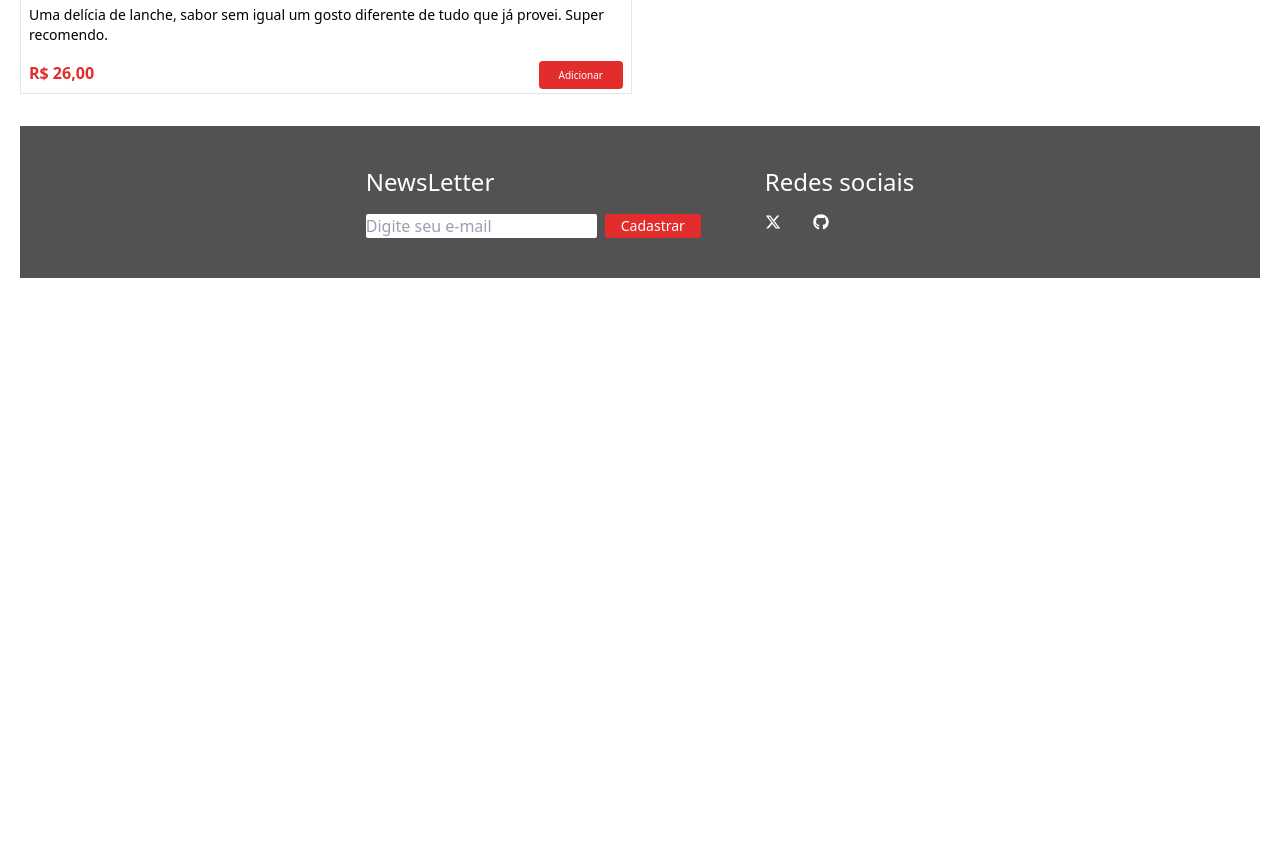
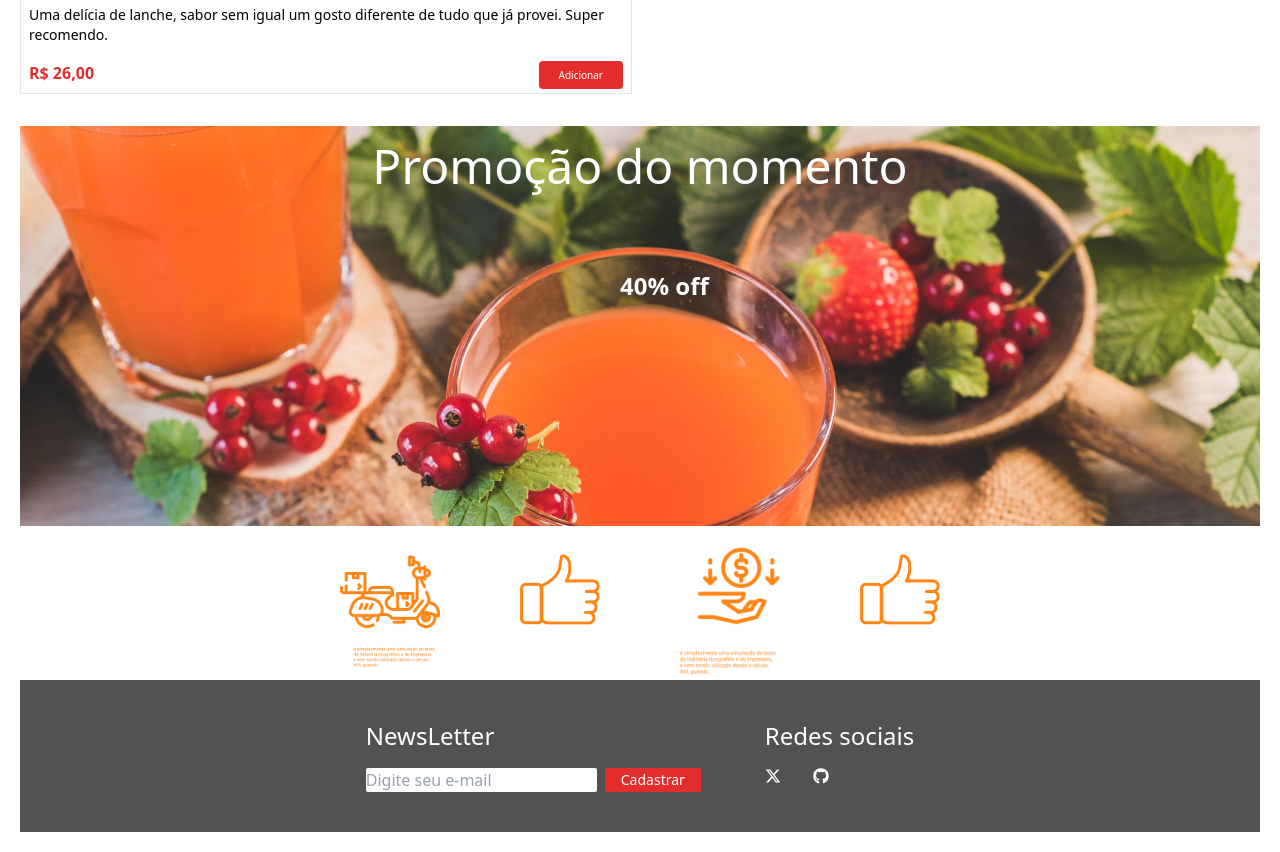
Before and after one commit to Paulo-Borges/devBurger, a React (Vite) app: page / in a window 1280 px wide. Shown: the part 2360-3212 px from the top of the page. Before the commit the page ends 2658 px from the top, so only its background shows below. Built offline with nearby package versions, Linux system fonts and the light colour scheme.

Commit message:
feat: Update routes Home

```diff
--- a/src/routes/Home.tsx
+++ b/src/routes/Home.tsx
@@ -153,6 +153,40 @@ const Home = () => {
           );
         })}
       </div>
+      <section className="flex flex-col  bg-[url(/grande2.jpeg)] bg-no-repeat bg-cover  mb-4  w-full h-40 md:h-[400px] 2xl:h-[700px] 3xl:h-[900px]">
+        <h1 className="flex mx-auto text-white pt-4 2xl:pt-8 text-2xl md:text-5xl 2xl:text-7xl">
+          Promoção do momento
+        </h1>
+        <p className="flex pl-65 2xl:pl-280 md:pl-150 text-white font-semibold pt-10 md:pt-20 2xl:pt-60 text-[18px] md:text-2xl 2xl:text-4xl">
+          40% off
+        </p>
+      </section>
+      <section className="flex justify-center space-x-4 md:space-x-20 2xl:space-x-40">
+        <div>
+          <img src="/card-icon.png" alt="" className="w-18 md:w-25 2xl:w-40" />
+        </div>
+        <div>
+          <img
+            src="/1Vector.png"
+            alt=""
+            className="w-13 mt-3 md:w-20 2xl:w-37"
+          />
+        </div>
+        <div>
+          <img
+            src="/card-icon-2.png"
+            alt=""
+            className="w-18 md:w-25 2xl:w-40"
+          />
+        </div>
+        <div>
+          <img
+            src="/1Vector.png"
+            alt=""
+            className="w-13 mt-3 md:w-20 2xl:w-37"
+          />
+        </div>
+      </section>
     </main>
   );
 };
```
